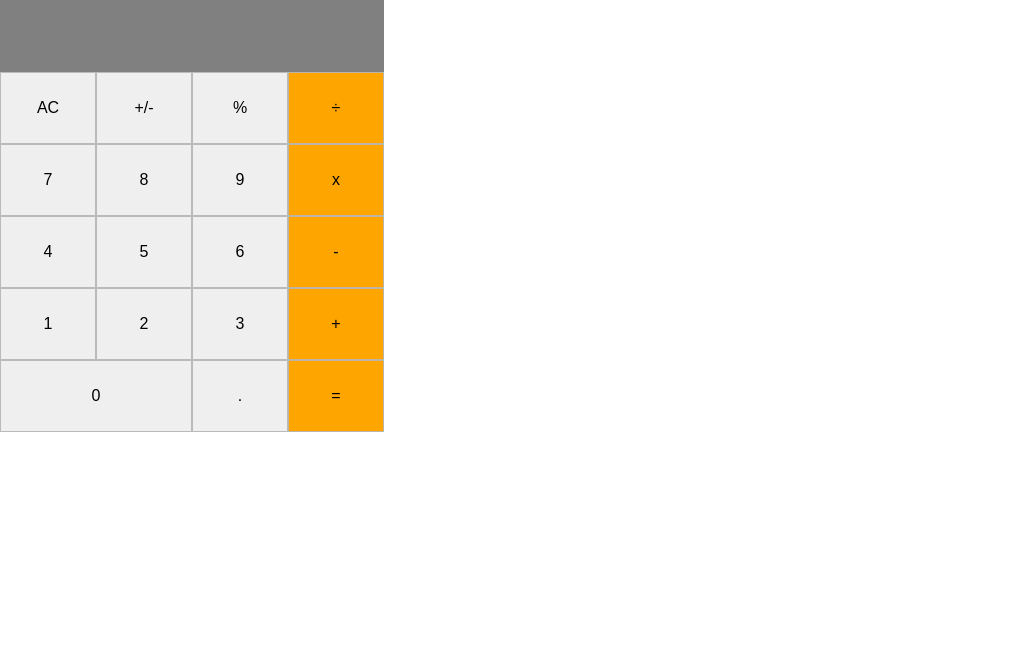
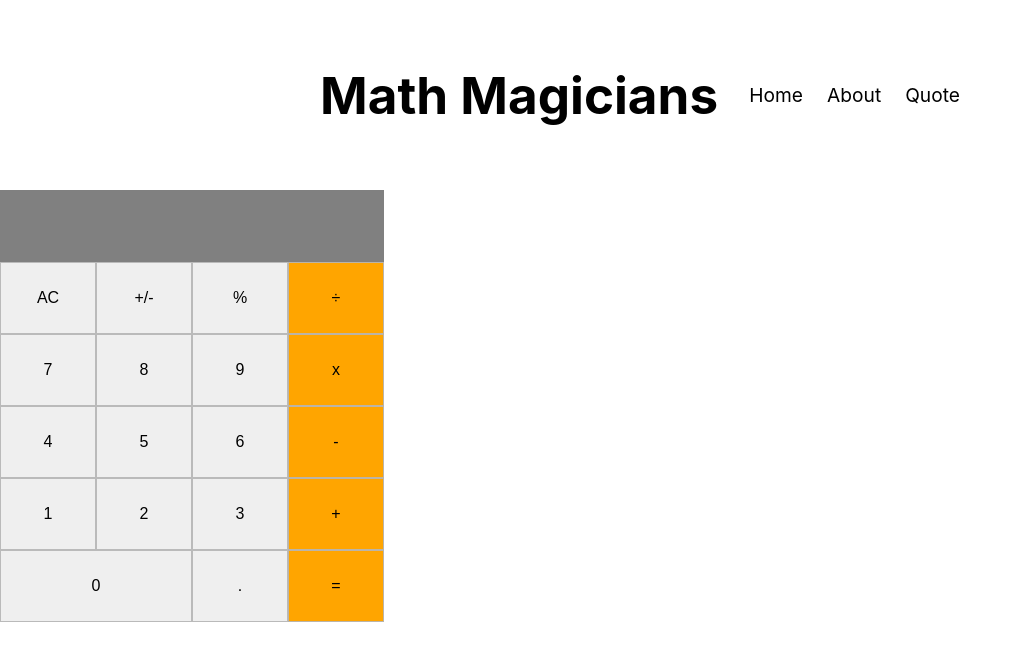
Before and after one commit to leopiresgoss/math-magicians, a React (Create React App) app: page /quote in a window 1280 px wide. Shown: the top 660 px of the page, without its empty margins (0-1022 px from the left). Built offline with nearby package versions, Linux system fonts and the light colour scheme.

Commit message:
Install react router and add navbar

```diff
--- a/package.json
+++ b/package.json
@@ -10,6 +10,7 @@
     "prop-types": "^15.8.1",
     "react": "^17.0.2",
     "react-dom": "^17.0.2",
+    "react-router-dom": "^6.2.2",
     "react-scripts": "5.0.0",
     "web-vitals": "^2.1.4"
   },
--- a/src/App.js
+++ b/src/App.js
@@ -1,7 +1,14 @@
 import React from 'react';
+// import { Routes, Route} from 'react-router-dom';
 import './App.css';
 import Calculator from './components/Calculator';
+import Navbar from './components/Navbar';
 
-const App = () => <Calculator />;
+const App = () => (
+  <>
+    <Navbar />
+    <Calculator />
+  </>
+);
 
 export default App;
--- /dev/null
+++ b/src/components/Navbar.css
@@ -0,0 +1,33 @@
+.navBar {
+  min-height: 10vh;
+  max-width: 50vw;
+  display: flex;
+  justify-content: space-between;
+  align-items: center;
+  padding: 5% 0;
+  margin: auto;
+  flex-wrap: wrap;
+}
+
+h1 {
+  font-size: 3.2rem;
+}
+
+.links {
+  display: flex;
+  gap: 24px;
+}
+
+.links li {
+  list-style: none;
+}
+
+.links li a {
+  text-decoration: none;
+  color: black;
+  font-size: 1.2rem;
+}
+
+.links li a:hover {
+  font-weight: bold;
+}
--- /dev/null
+++ b/src/components/Navbar.js
@@ -0,0 +1,38 @@
+import React from 'react';
+import { NavLink } from 'react-router-dom';
+import './Navbar.css';
+
+const Navbar = () => {
+  const links = [
+    {
+      id: 1,
+      path: '/',
+      text: 'Home',
+    },
+    {
+      id: 2,
+      path: '/about',
+      text: 'About',
+    },
+    {
+      id: 3,
+      path: '/quote',
+      text: 'Quote',
+    },
+  ];
+
+  return (
+    <nav className="navBar">
+      <h1>Math Magicians</h1>
+      <ul className="links">
+        {links.map((link) => (
+          <li key={link.id}>
+            <NavLink to={link.path}>{link.text}</NavLink>
+          </li>
+        ))}
+      </ul>
+    </nav>
+  );
+};
+
+export default Navbar;
--- a/src/index.js
+++ b/src/index.js
@@ -1,12 +1,15 @@
 import React from 'react';
 import ReactDOM from 'react-dom';
+import { BrowserRouter as Router } from 'react-router-dom';
 import './index.css';
 import App from './App';
 import reportWebVitals from './reportWebVitals';
 
 ReactDOM.render(
   <React.StrictMode>
-    <App />
+    <Router>
+      <App />
+    </Router>
   </React.StrictMode>,
   document.getElementById('root'),
 );
```
Also changed, not shown: 1 other file (tests, documents, lock files or other folders).
